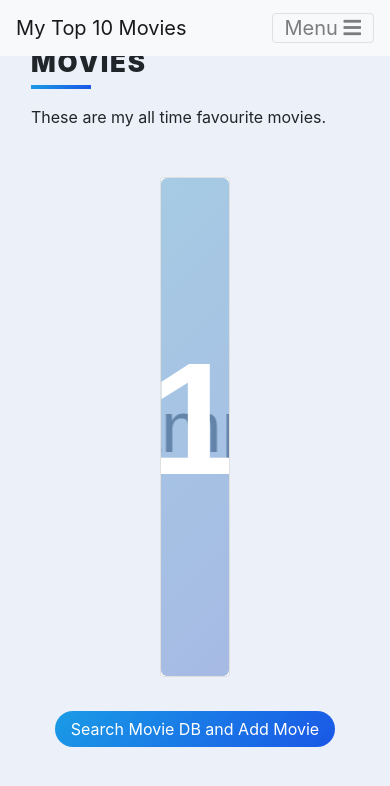
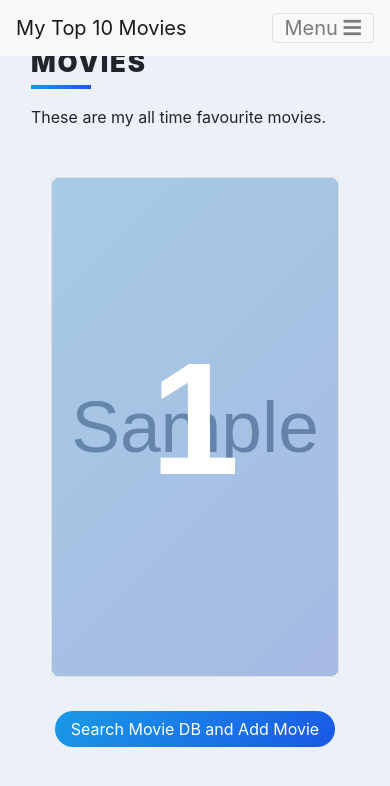
Before and after one commit to Wiola09/top_movies_db, a Flask app: page /home_prikaz_filmova in a window 390 px wide. Shown: the top 786 px of the page. Run offline with Flask 3, Linux system fonts and the light colour scheme; a user stored in the database is signed in; tables that the repository leaves empty hold one stand-in row (values such as "Sample post"); grey boxes marked "Sample" are stand-in pictures; some libraries are stand-ins or nearby versions.

Commit message:
Resen problem sirine kartice na manjim ekranima

```diff
--- a/static/css/styles.css
+++ b/static/css/styles.css
@@ -60,6 +60,19 @@ color: red;
 	 perspective: 1000px;
 	 margin: 1rem auto;
 	 position: relative;
+}
+@media (max-width: 768px) {
+   .card {
+      width: calc(90% - 2rem);
+      min-width: calc(90% - 2rem);
+   }
+}
+
+@media (max-width: 576px) {
+   .card {
+      width: 80%;
+      min-width: 80%;
+   }
 }
 
  .front, .back {
```
